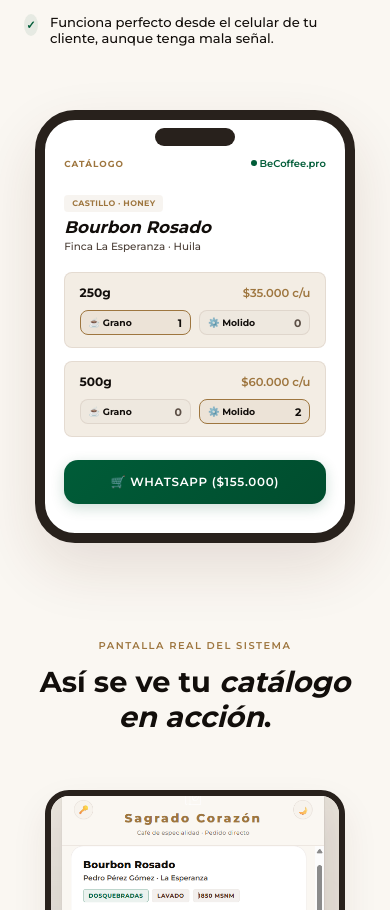
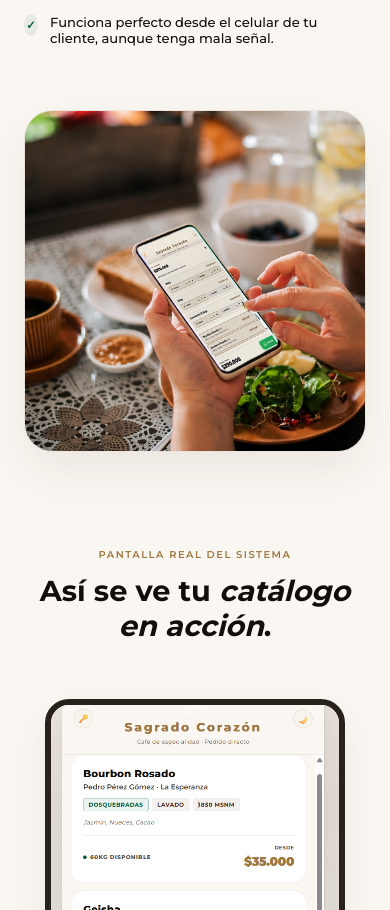
Before and after one commit to juliocuva/veta-coffee, a Next.js app: page / in a window 390 px wide. Shown: the part 1732-2642 px from the top of the page. Built offline with nearby package versions, Linux system fonts and the light colour scheme.

Commit message:
Replace CSS mockup with high-quality hands holding phone photo mockup in benefits section

```diff
--- a/app/page.js
+++ b/app/page.js
@@ -292,122 +292,21 @@ export default function LandingPage() {
             </div>
           </div>
 
-          {/* Right CSS Phone Mockup */}
+          {/* Right Column: Hands holding phone mockup photo */}
           <div style={{
             display: 'flex',
             justifyContent: 'center',
             position: 'relative'
           }}>
-            {/* Ambient Glow */}
-            <div style={{
-              position: 'absolute', top: '50%', left: '50%', transform: 'translate(-50%, -50%)',
-              width: '80%', height: '80%', background: 'radial-gradient(circle, rgba(158, 118, 63, 0.12) 0%, rgba(0,0,0,0) 70%)',
-              pointerEvents: 'none', zIndex: 1
-            }} />
             <div style={{
               width: '100%',
-              maxWidth: 320,
-              background: 'var(--bg-card)',
-              border: '10px solid #28211c',
-              borderRadius: '40px',
-              padding: '1.8rem 1.2rem',
-              boxShadow: '0 25px 60px rgba(80, 37, 20, 0.12)',
-              textAlign: 'left',
-              position: 'relative',
-              zIndex: 2
+              maxWidth: 420,
+              borderRadius: 'var(--r-xl)',
+              overflow: 'hidden',
+              boxShadow: '0 20px 45px rgba(80, 37, 20, 0.08)',
+              border: '1px solid var(--glass-border)'
             }}>
-              {/* Camera Notch */}
-              <div style={{
-                position: 'absolute', top: 8, left: '50%', transform: 'translateX(-50%)',
-                width: 80, height: 18, background: '#28211c', borderRadius: '10px', zIndex: 10
-              }} />
-
-              {/* Mockup Header */}
-              <div style={{ display: 'flex', justifyContent: 'space-between', alignItems: 'center', marginBottom: '1.4rem', marginTop: '0.5rem' }}>
-                <span style={{ fontSize: '0.55rem', fontWeight: 700, color: 'var(--gold)', letterSpacing: '0.12em' }}>CATÁLOGO</span>
-                <span style={{ fontSize: '0.62rem', fontWeight: 600, color: 'var(--green)', display: 'flex', alignItems: 'center', gap: '3px' }}>
-                  <span style={{ display: 'inline-block', width: 6, height: 6, background: 'var(--green)', borderRadius: '50%' }} /> BeCoffee.pro
-                </span>
-              </div>
-
-              {/* Product Info Mock */}
-              <div style={{ marginBottom: '1.2rem' }}>
-                <span style={{ fontSize: '0.5rem', fontWeight: 700, background: 'var(--gold-dim)', color: 'var(--gold)', padding: '0.2rem 0.5rem', borderRadius: 4, textTransform: 'uppercase', letterSpacing: '0.04em' }}>Castillo · Honey</span>
-                <h3 style={{ fontSize: '1.05rem', fontWeight: 700, color: 'var(--text-primary)', margin: '0.4rem 0 0.2rem', fontStyle: 'italic' }}>Bourbon Rosado</h3>
-                <p style={{ fontSize: '0.65rem', color: 'var(--text-secondary)', fontWeight: 500, margin: 0 }}>Finca La Esperanza · Huila</p>
-              </div>
-
-              {/* 250g Row Mock */}
-              <div style={{
-                background: 'var(--bg-card-2)', border: '1px solid var(--glass-border)',
-                borderRadius: 'var(--r-sm)', padding: '0.75rem 0.9rem',
-                display: 'flex', flexDirection: 'column', gap: '0.6rem', marginBottom: '0.8rem'
-              }}>
-                <div style={{ display: 'flex', justifyContent: 'space-between', alignItems: 'center' }}>
-                  <span style={{ fontSize: '0.76rem', fontWeight: 700 }}>250g</span>
-                  <span style={{ fontSize: '0.72rem', color: 'var(--gold)', fontWeight: 600 }}>$35.000 c/u</span>
-                </div>
-                <div style={{ display: 'grid', gridTemplateColumns: '1fr 1fr', gap: '0.5rem' }}>
-                  <div style={{ display: 'flex', alignItems: 'center', justifyContent: 'space-between', background: 'var(--gold-dim)', border: '1px solid var(--gold)', borderRadius: '8px', padding: '0.3rem 0.5rem' }}>
-                    <span style={{ fontSize: '0.58rem', fontWeight: 700, color: 'var(--text-primary)' }}>☕ Grano</span>
-                    <div style={{ display: 'flex', alignItems: 'center', gap: '0.35rem' }}>
-                      <span style={{ fontSize: '0.68rem', fontWeight: 700 }}>1</span>
-                    </div>
-                  </div>
-                  <div style={{ display: 'flex', alignItems: 'center', justifyContent: 'space-between', background: 'rgba(0,0,0,0.02)', border: '1px solid var(--glass-border)', borderRadius: '8px', padding: '0.3rem 0.5rem' }}>
-                    <span style={{ fontSize: '0.58rem', fontWeight: 700, color: 'var(--text-primary)' }}>⚙️ Molido</span>
-                    <div style={{ display: 'flex', alignItems: 'center', gap: '0.35rem' }}>
-                      <span style={{ fontSize: '0.68rem', fontWeight: 700, color: 'var(--text-muted)' }}>0</span>
-                    </div>
-                  </div>
-                </div>
-              </div>
-
-              {/* 500g Row Mock */}
-              <div style={{
-                background: 'var(--bg-card-2)', border: '1px solid var(--glass-border)',
-                borderRadius: 'var(--r-sm)', padding: '0.75rem 0.9rem',
-                display: 'flex', flexDirection: 'column', gap: '0.6rem', marginBottom: '1.4rem'
-              }}>
-                <div style={{ display: 'flex', justifyContent: 'space-between', alignItems: 'center' }}>
-                  <span style={{ fontSize: '0.76rem', fontWeight: 700 }}>500g</span>
-                  <span style={{ fontSize: '0.72rem', color: 'var(--gold)', fontWeight: 600 }}>$60.000 c/u</span>
-                </div>
-                <div style={{ display: 'grid', gridTemplateColumns: '1fr 1fr', gap: '0.5rem' }}>
-                  <div style={{ display: 'flex', alignItems: 'center', justifyContent: 'space-between', background: 'rgba(0,0,0,0.02)', border: '1px solid var(--glass-border)', borderRadius: '8px', padding: '0.3rem 0.5rem' }}>
-                    <span style={{ fontSize: '0.58rem', fontWeight: 700, color: 'var(--text-primary)' }}>☕ Grano</span>
-                    <div style={{ display: 'flex', alignItems: 'center', gap: '0.35rem' }}>
-                      <span style={{ fontSize: '0.68rem', fontWeight: 700, color: 'var(--text-muted)' }}>0</span>
-                    </div>
-                  </div>
-                  <div style={{ display: 'flex', alignItems: 'center', justifyContent: 'space-between', background: 'var(--gold-dim)', border: '1px solid var(--gold)', borderRadius: '8px', padding: '0.3rem 0.5rem' }}>
-                    <span style={{ fontSize: '0.58rem', fontWeight: 700, color: 'var(--text-primary)' }}>⚙️ Molido</span>
-                    <div style={{ display: 'flex', alignItems: 'center', gap: '0.35rem' }}>
-                      <span style={{ fontSize: '0.68rem', fontWeight: 700 }}>2</span>
-                    </div>
-                  </div>
-                </div>
-              </div>
-
-              {/* Add to Cart Mock Button */}
-              <div style={{
-                background: 'linear-gradient(135deg, var(--green), #004d2e)',
-                color: '#fff',
-                padding: '0.95rem 1rem',
-                borderRadius: 'var(--r-md)',
-                textAlign: 'center',
-                fontSize: '0.74rem',
-                fontWeight: 600,
-                letterSpacing: '0.06em',
-                textTransform: 'uppercase',
-                boxShadow: '0 4px 14px rgba(0, 92, 56, 0.2)',
-                display: 'flex',
-                alignItems: 'center',
-                justifyContent: 'center',
-                gap: '0.5rem'
-              }}>
-                🛒 WhatsApp ($155.000)
-              </div>
+              <img src="/hands-mockup.jpg" alt="Celular mostrando el catálogo de café" style={{ width: '100%', height: 'auto', display: 'block' }} />
             </div>
           </div>
         </section>
```
Also changed, not shown: public/hands-mockup.jpg (added).
